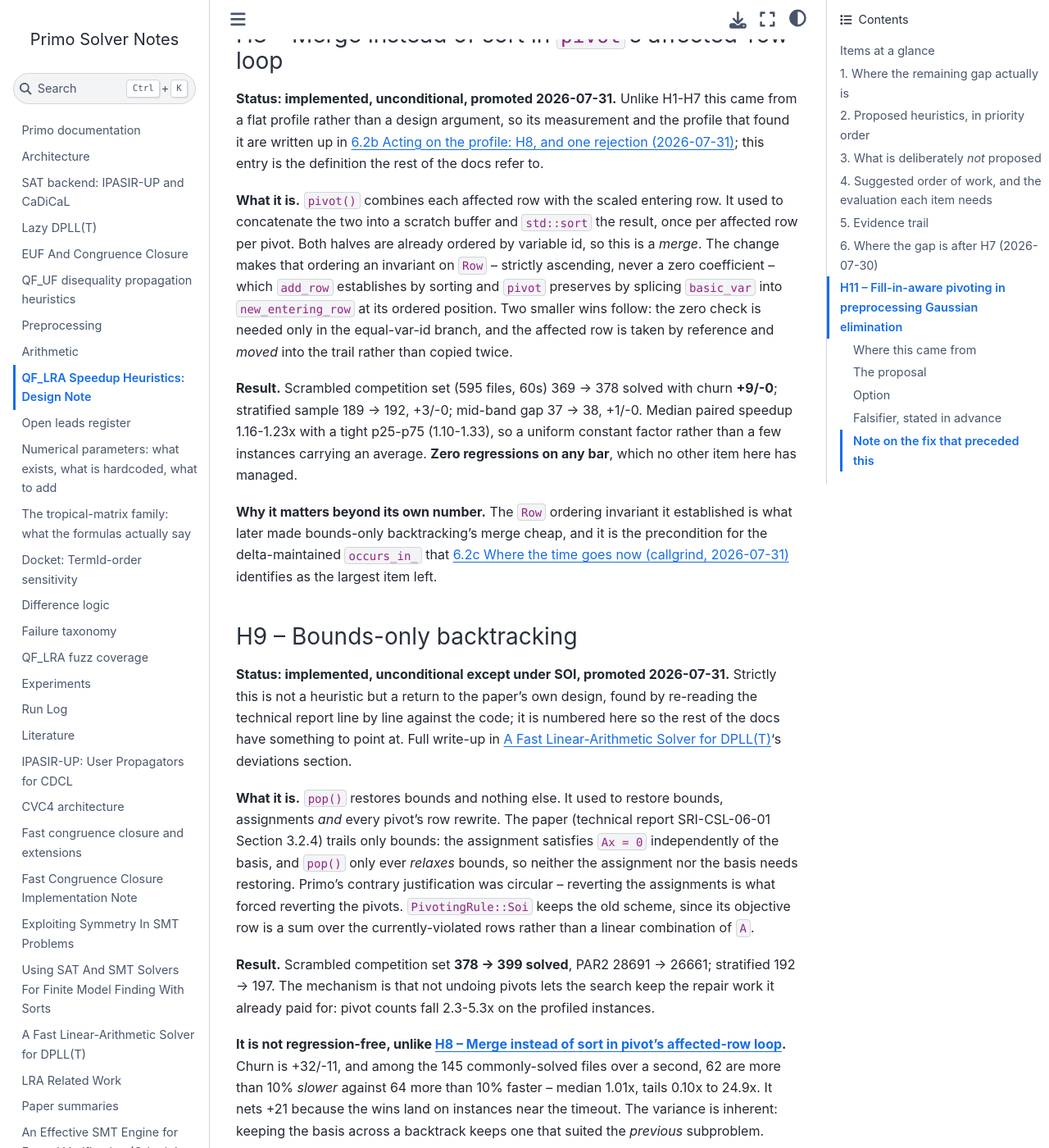
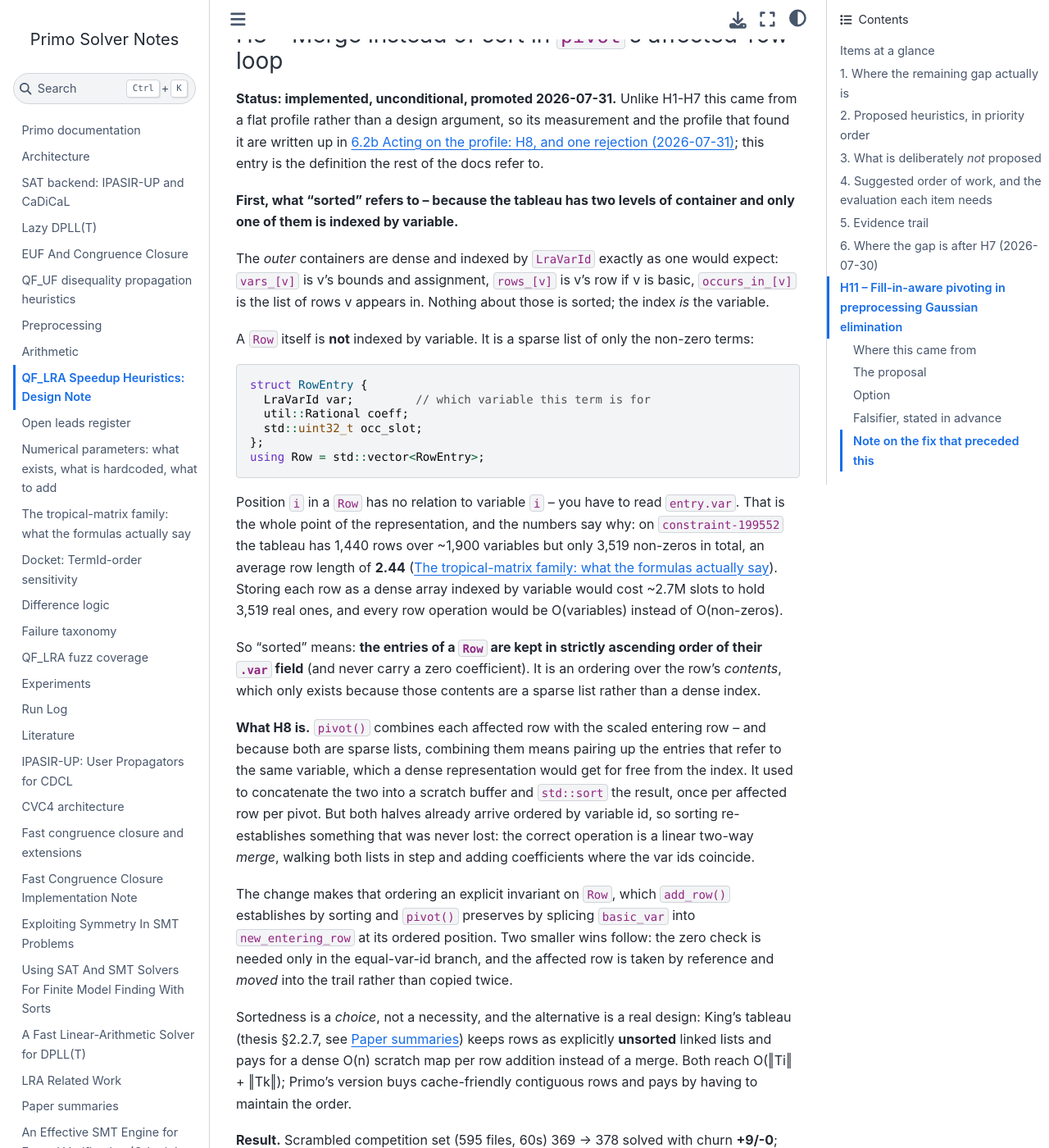
Before and after one commit to primo-solver/primo, a Jupyter Book: the page built from docs/qf-lra-heuristics.md, in a window 1280 px wide and 1400 px high, scrolled down 19700 px. Shown: the whole window at 82% size. Built offline with Jupyter Book 1.0.4 settings and Sphinx 7.4.7 and the Sphinx Book theme 1.1.4, drawn with Linux system fonts in a browser that asks for light colours.

Commit message:
Explain what H8's "sorted" actually refers to
The question the old wording invited: aren't the vectors indexed by
variable? For the outer containers, yes -- vars_, rows_ and occurs_in_ are
all dense and indexed by LraVarId. A Row is the level below and is not: it
is a sparse list of only the non-zero terms, each carrying its own var
field, so position i says nothing about variable i.

Spells that out, gives the numbers that force the sparse form (1,440 rows
over ~1,900 variables holding 3,519 non-zeros, average row length 2.44),
and only then defines the invariant as an ordering over a row's contents.
That also makes the merge intelligible: pairing entries by variable is
work a dense index would give away for free, which is exactly what the
sparse form trades.

Adds the counterpoint that sortedness is a choice -- King's rows are
explicitly unsorted and pay a dense scratch map per row addition instead.

Co-Authored-By: Claude Opus 5 <noreply@anthropic.com>

````diff
--- a/docs/qf-lra-heuristics.md
+++ b/docs/qf-lra-heuristics.md
@@ -712,16 +712,62 @@ this came from a flat profile rather than a design argument, so its
 measurement and the profile that found it are written up in [](#sec-6-2b);
 this entry is the definition the rest of the docs refer to.
 
-**What it is.** `pivot()` combines each affected row with the scaled
-entering row. It used to concatenate the two into a scratch buffer and
-`std::sort` the result, once per affected row per pivot. Both halves are
-already ordered by variable id, so this is a *merge*. The change makes that
-ordering an invariant on `Row` -- strictly ascending, never a zero
-coefficient -- which `add_row` establishes by sorting and `pivot` preserves
-by splicing `basic_var` into `new_entering_row` at its ordered position.
-Two smaller wins follow: the zero check is needed only in the equal-var-id
-branch, and the affected row is taken by reference and *moved* into the
-trail rather than copied twice.
+**First, what "sorted" refers to -- because the tableau has two levels of
+container and only one of them is indexed by variable.**
+
+The *outer* containers are dense and indexed by `LraVarId` exactly as one
+would expect: `vars_[v]` is v's bounds and assignment, `rows_[v]` is v's row
+if v is basic, `occurs_in_[v]` is the list of rows v appears in. Nothing about
+those is sorted; the index *is* the variable.
+
+A `Row` itself is **not** indexed by variable. It is a sparse list of only the
+non-zero terms:
+
+```cpp
+struct RowEntry {
+  LraVarId var;         // which variable this term is for
+  util::Rational coeff;
+  std::uint32_t occ_slot;
+};
+using Row = std::vector<RowEntry>;
+```
+
+Position `i` in a `Row` has no relation to variable `i` -- you have to read
+`entry.var`. That is the whole point of the representation, and the numbers
+say why: on `constraint-199552` the tableau has 1,440 rows over ~1,900
+variables but only 3,519 non-zeros in total, an average row length of **2.44**
+([](tropical-matrix-structure.md)). Storing each row as a dense array indexed
+by variable would cost ~2.7M slots to hold 3,519 real ones, and every row
+operation would be O(variables) instead of O(non-zeros).
+
+So "sorted" means: **the entries of a `Row` are kept in strictly ascending
+order of their `.var` field** (and never carry a zero coefficient). It is an
+ordering over the row's *contents*, which only exists because those contents
+are a sparse list rather than a dense index.
+
+**What H8 is.** `pivot()` combines each affected row with the scaled entering
+row -- and because both are sparse lists, combining them means pairing up the
+entries that refer to the same variable, which a dense representation would
+get for free from the index. It used to concatenate the two into a scratch
+buffer and `std::sort` the result, once per affected row per pivot. But both
+halves already arrive ordered by variable id, so sorting re-establishes
+something that was never lost: the correct operation is a linear two-way
+*merge*, walking both lists in step and adding coefficients where the var ids
+coincide.
+
+The change makes that ordering an explicit invariant on `Row`, which
+`add_row()` establishes by sorting and `pivot()` preserves by splicing
+`basic_var` into `new_entering_row` at its ordered position. Two smaller wins
+follow: the zero check is needed only in the equal-var-id branch, and the
+affected row is taken by reference and *moved* into the trail rather than
+copied twice.
+
+Sortedness is a *choice*, not a necessity, and the alternative is a real
+design: King's tableau (thesis §2.2.7, see [](papers/summaries.md)) keeps rows
+as explicitly **unsorted** linked lists and pays for a dense O(n) scratch map
+per row addition instead of a merge. Both reach O(‖Ti‖ + ‖Tk‖); Primo's
+version buys cache-friendly contiguous rows and pays by having to maintain the
+order.
 
 **Result.** Scrambled competition set (595 files, 60s) 369 -> 378 solved with
 churn **+9/-0**; stratified sample 189 -> 192, +3/-0; mid-band gap 37 -> 38,
````
